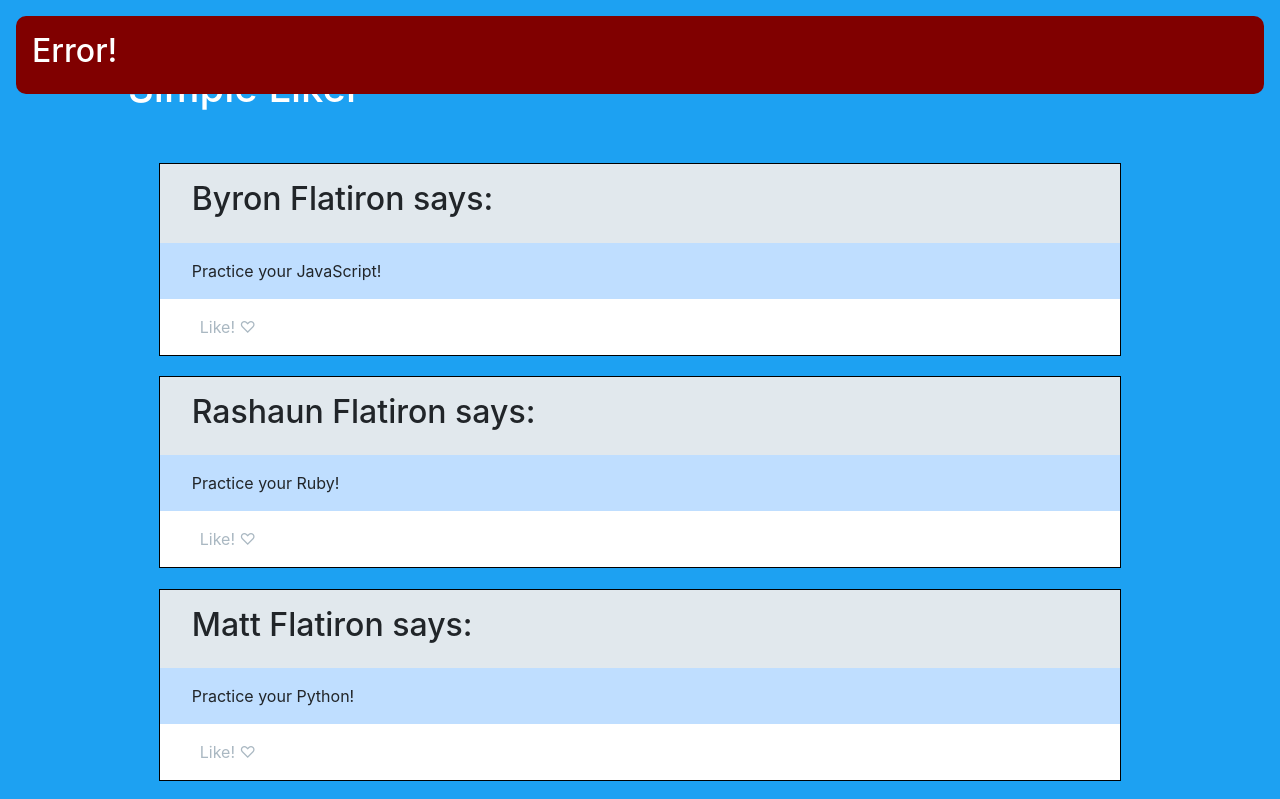
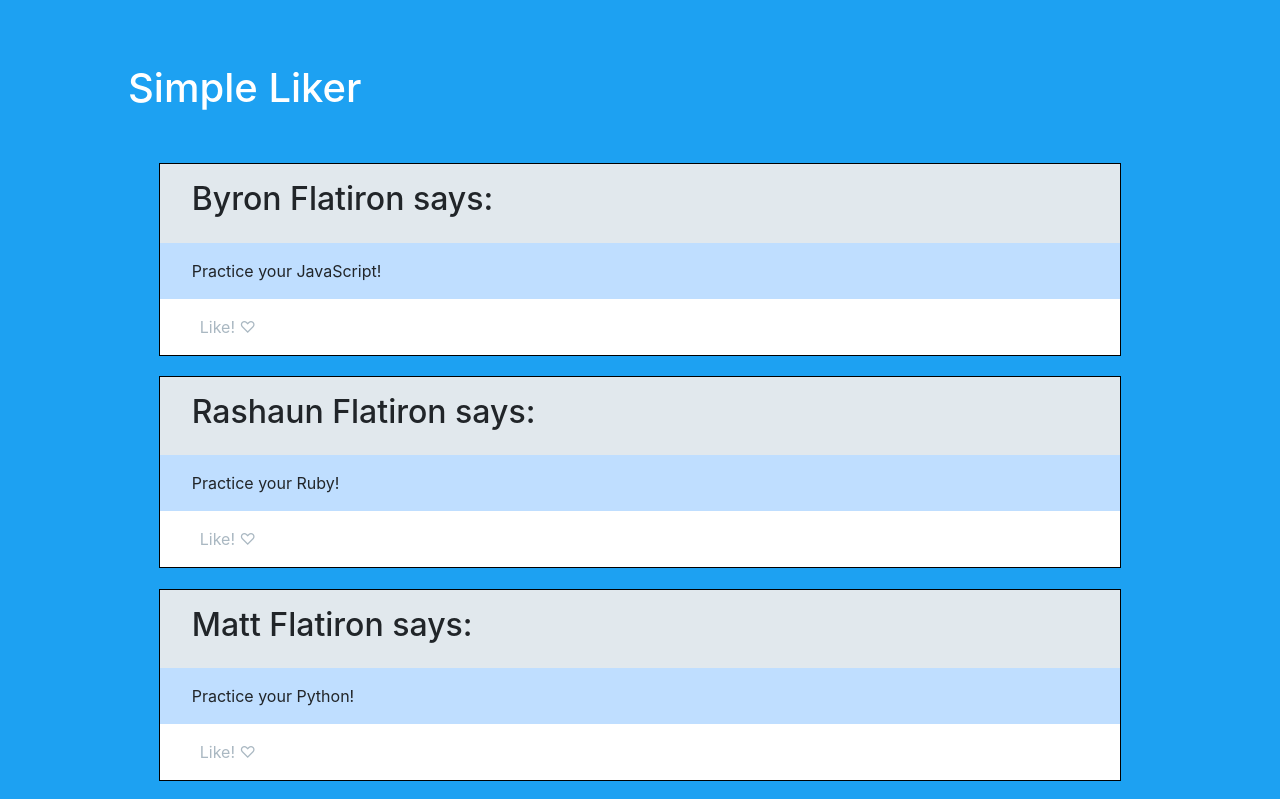
Before and after one commit to learn-co-curriculum/phase-1-building-simple-liker, a website: page index.html in a window 1280 px wide. Shown: the top 799 px of the page. Drawn offline with nearby package versions, Linux system fonts and the light colour scheme.

Commit message:
Add CSS to hide modal by default

```diff
--- a/index.html
+++ b/index.html
@@ -8,7 +8,7 @@
     <title>Simple Liker</title>
   </head>
   <body>
-    <div id="modal">
+    <div id="modal" class="hidden">
       <h2>Error!</h2>
       <p id="modal-message"></p>
     </div>
```
